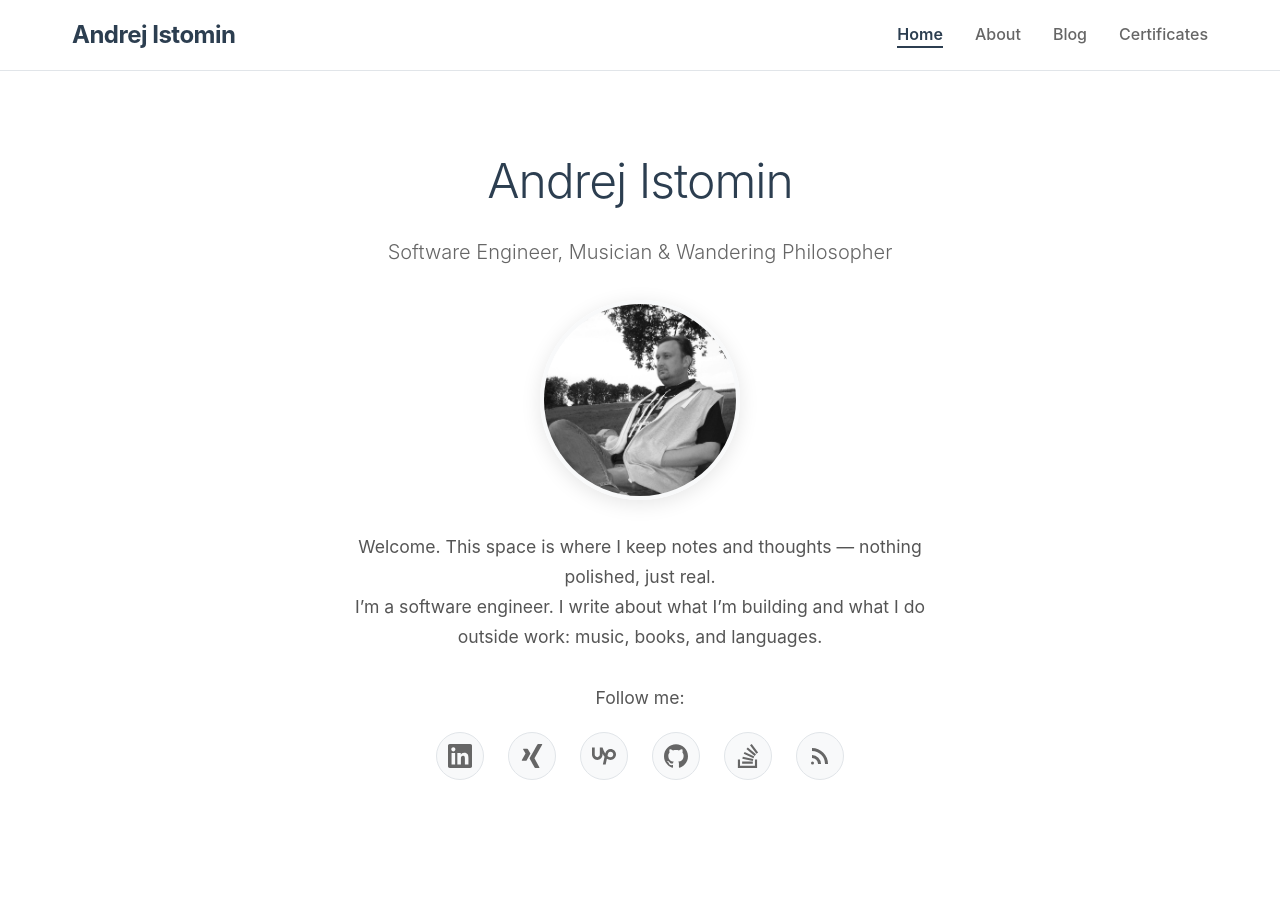
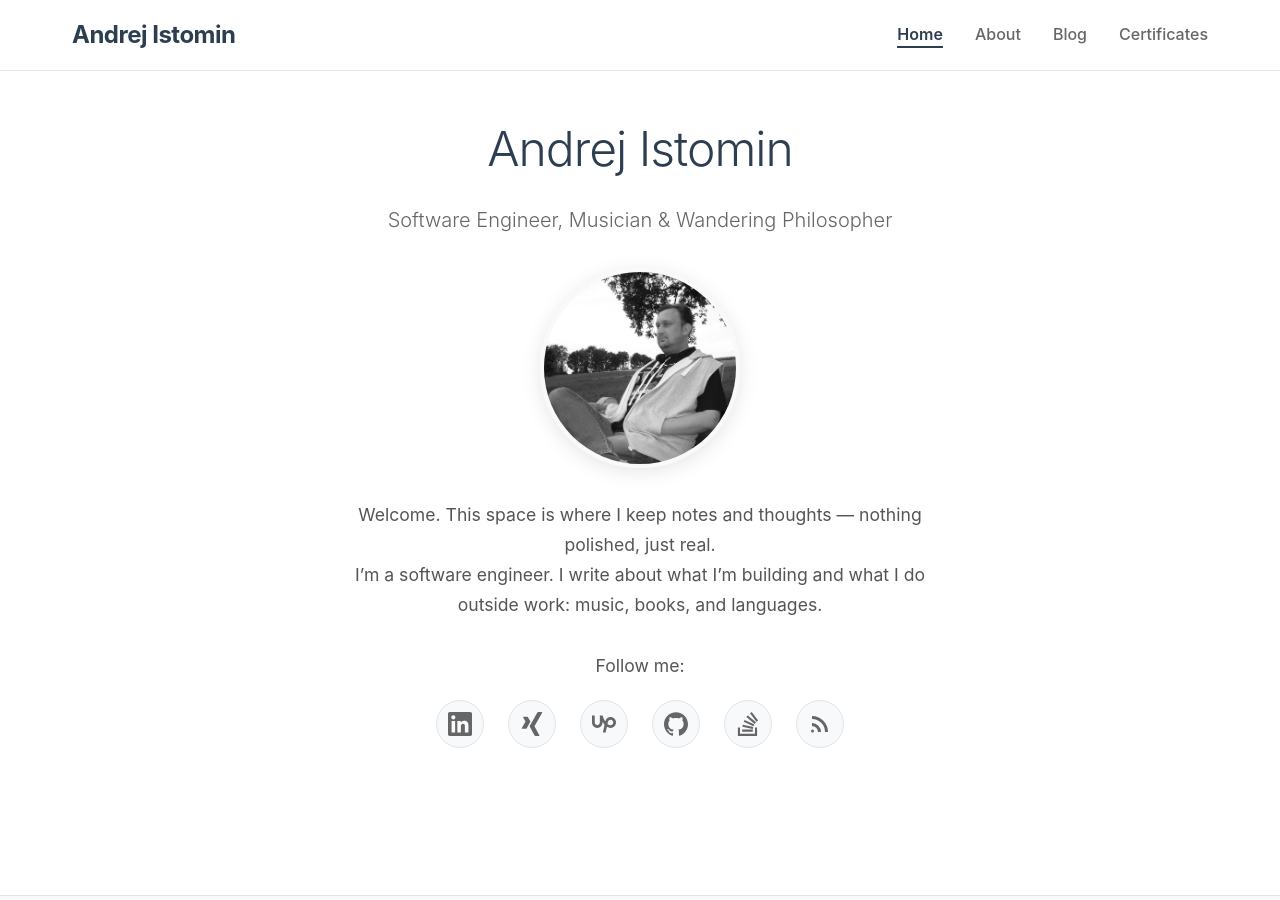
Before and after one commit to aistomin/aistomin.com, a Jekyll site: the page built from index.markdown, in a window 1280 px wide and 900 px high. Built offline with Jekyll 4.4.1, drawn with Linux system fonts in a browser that asks for light colours.

Commit message:
Issue #102. The gap between the header and the title on the home page was adjusted.

```diff
--- a/assets/css/main.css
+++ b/assets/css/main.css
@@ -101,7 +101,7 @@ a:hover {
 /* Homepage styles */
 .hero {
     text-align: center;
-    padding: 4rem 0;
+    padding: 2rem 0;
 }
 
 .hero h1 {
```
